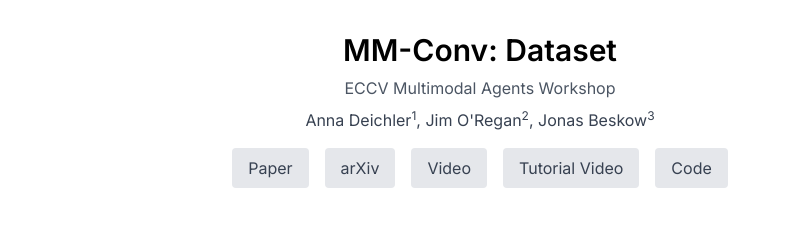
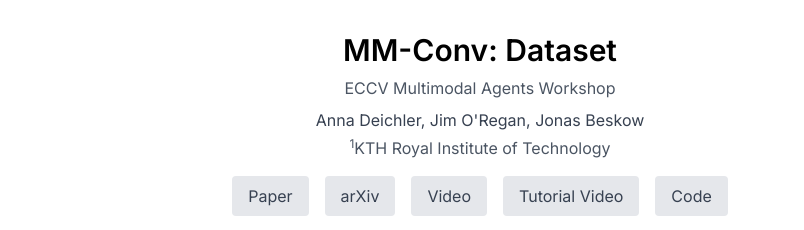
Before and after one commit to mm-conv/dataset, a plain HTML site: page index.html in a window 1280 px wide. Shown: the top 230 px of the page, without its empty margins (160-964 px from the left). Drawn offline with nearby package versions, Linux system fonts and the light colour scheme.

Commit message:
Update index.html

```diff
--- a/index.html
+++ b/index.html
@@ -22,7 +22,8 @@
     <header class="text-center py-8 bg-white shadow-md">
         <h1 class="text-3xl font-bold">MM-Conv: Dataset</h1>
         <p class="mt-2 text-gray-600">ECCV Multimodal Agents Workshop</p>
-        <p class="mt-2 text-gray-700">Anna Deichler<sup>1</sup>, Jim O'Regan<sup>2</sup>, Jonas Beskow<sup>3</sup></p>
+        <p class="mt-2 text-gray-700">Anna Deichler, Jim O'Regan, Jonas Beskow</p>
+        <p class="mt-1 text-gray-600"><sup>1</sup>KTH Royal Institute of Technology</p>
 
         <div class="flex justify-center mt-4">
             <button class="bg-gray-200 text-gray-700 px-4 py-2 rounded mx-2">Paper</button>
```
